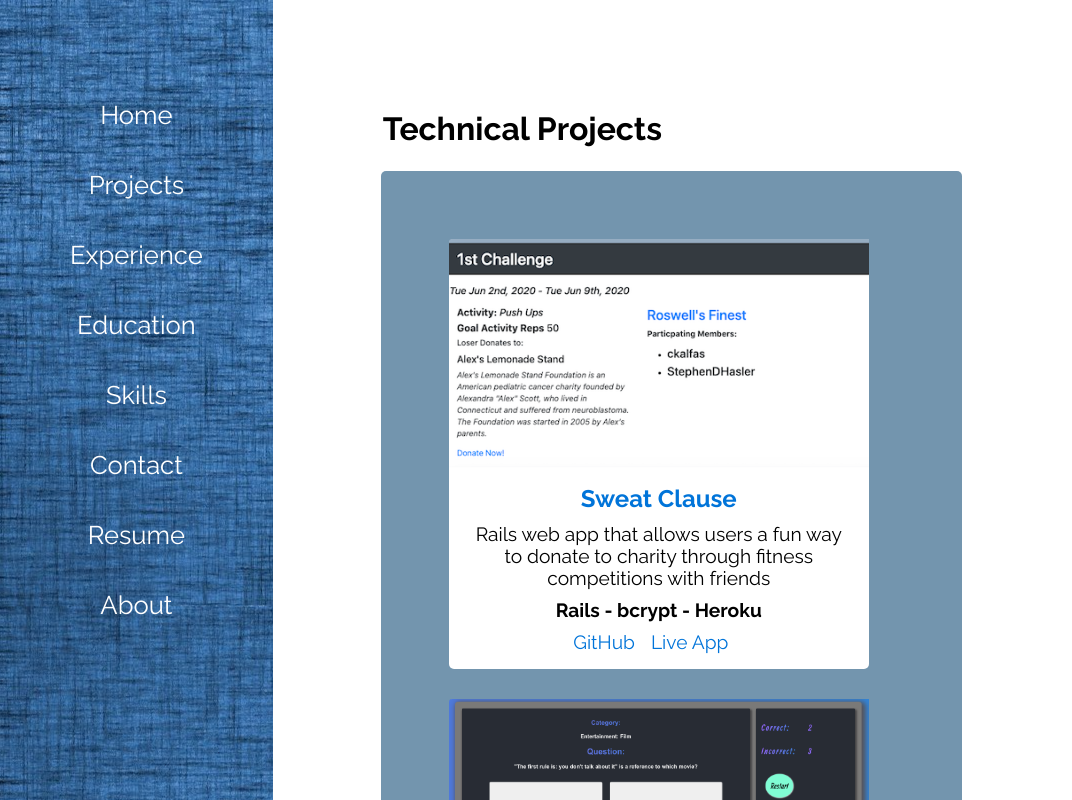
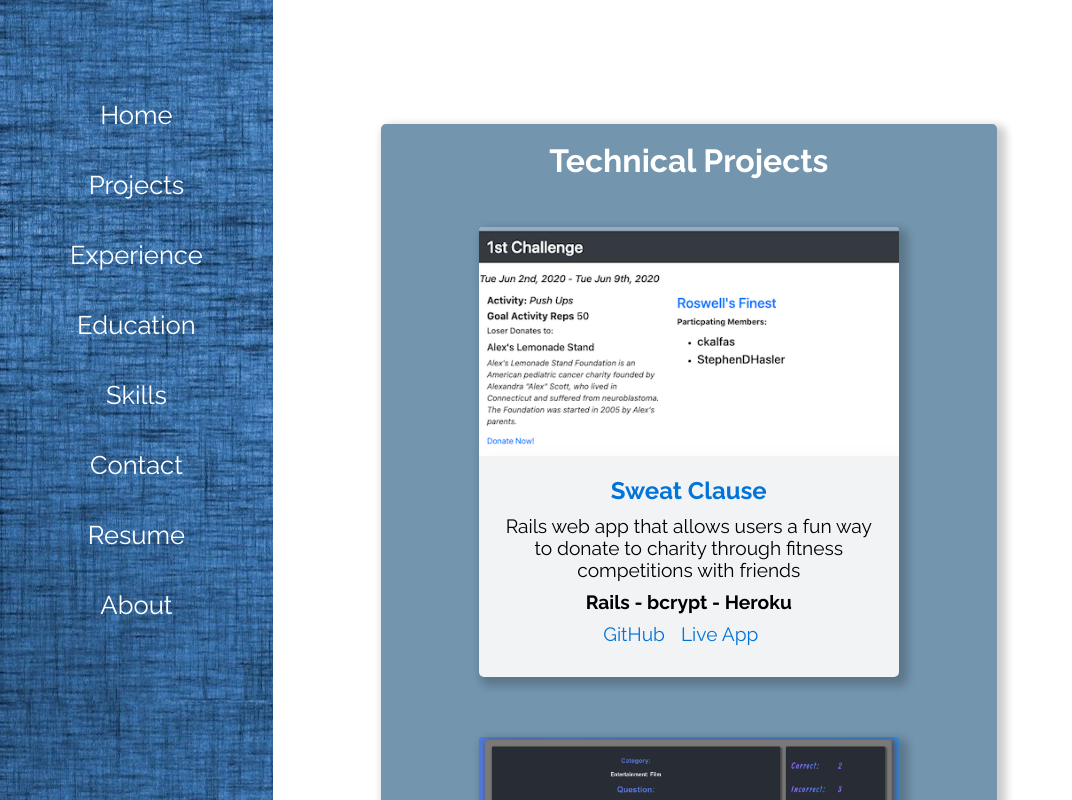
Before and after one commit to christopherkalfas/portfolio-site, a React (Create React App) app: page /projects in a window 1280 px wide. Shown: the top 800 px of the page, without its empty margins (0-1072 px from the left). Built offline with nearby package versions, Linux system fonts and the light colour scheme; the HTML template or start-up script is replaced by a standard one.

Commit message:
once i looked at it live it looks a little weird, fixed it up.

```diff
--- a/src/App.css
+++ b/src/App.css
@@ -193,23 +193,22 @@ h1,h2,h3,h4,h5,p {
   margin: 8px;
   margin-top: 24px;
   padding: 8px;
-  width: 70%;
+  width: 600px;
   overflow: hidden;
   border-radius: 5px;
-  box-shadow: 1 4px 8px 1 rgba(0,0,0,0.2);
+  box-shadow: 5px 5px 8px 4px rgba(0,0,0,0.2);
   text-align: center;
 }
 
 .project-card{
-  box-shadow: 1 4px 8px 1 rgba(0,0,0,0.2);
+  box-shadow: 5px 5px 8px 4px rgba(0,0,0,0.2);
   transition: 0.3s;
-  margin:60px;
+  margin:30px;
   border-radius: 5px;
-  max-width: 400px;
-  max-height: 400px;
-  background-color: #ffffff;
-
-  display: grid;
+  max-width: 420px;
+  height: 450px;
+  display: inline-block;
+  background-color: #f2f3f4;
 
 }
 
@@ -218,7 +217,7 @@ h1,h2,h3,h4,h5,p {
 }
 .project-image{
   max-width: 420px;
-  border-radius: 3px 0 0 0 ;
+  border-radius: 3px 3px 0 0 ;
 }
 
 
@@ -232,8 +231,8 @@ h1,h2,h3,h4,h5,p {
 
 .card-content{
   padding: 6px;
-  background-color: #ffffff;
   border-radius: 0 0 5px 5px;
+
 
 }
 
--- a/src/contents/Projects.js
+++ b/src/contents/Projects.js
@@ -3,12 +3,12 @@ import React from 'react'
 const Projects = () => {
     return(
         <div className="condiv">
-            <div className="project-header">
+            <div className="project-container">
+            <div className="featured-header">
                 <h1>
                     Technical Projects
                 </h1>
             </div>
-            <div className="project-container">
             <div className="project-card">
 
                         <img src={require("../img/sweatclause.png")} alt="sweatclause"  className="project-image"/>
```
